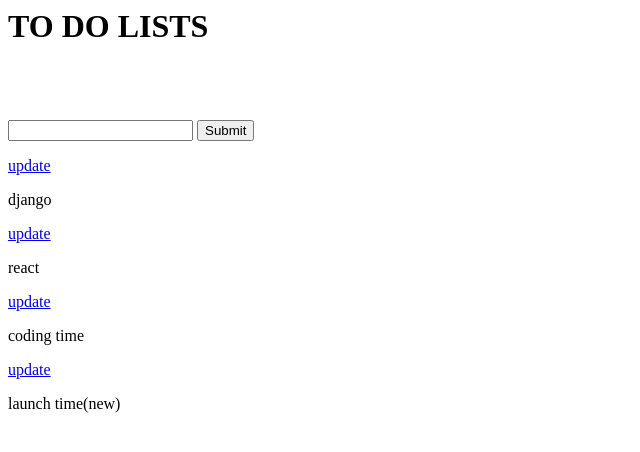
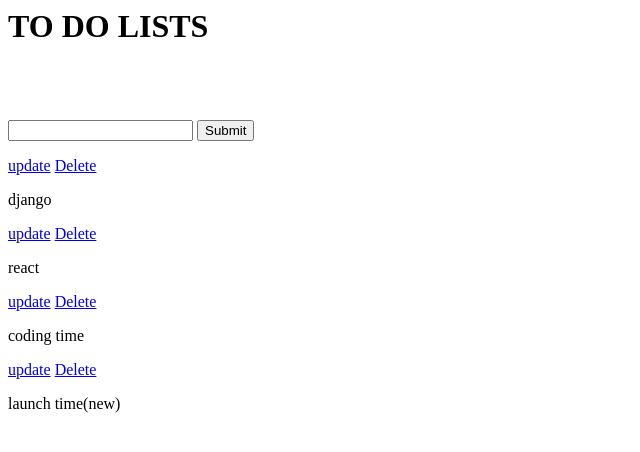
Before and after one commit to theonlybhishan/TO-DO-app, a Django app: page / in a window 1280 px wide. Shown: the top 452 px of the page, without its empty margins (0-640 px from the left). Run offline with Django 3.2, Linux system fonts and the light colour scheme; data comes from the database, SQL or seed files in the repository; both versions use the stored data as it was after the commit.

Commit message:
django completed just front remaining

```diff
--- a/templates/todo/index.html
+++ b/templates/todo/index.html
@@ -9,6 +9,7 @@
 {% for x in tasks %}
     <div>
         <a href="{% url 'update_task' x.id%}">update</a>
+        <a href="{% url 'delete_task' x.id%}">Delete</a>
         <p>{{x}}</p>
     </div>
 {% endfor %}
--- a/todo/urls.py
+++ b/todo/urls.py
@@ -4,5 +4,6 @@ from .import views
 
 urlpatterns=[
     path('', views.index, name='list'),
-    path('update_task/<str:pk>/', views.updateTask, name='update_task')
+    path('update_task/<str:pk>/', views.updateTask, name='update_task'),
+    path('delete/<str:pk>', views.deleteTask, name='delete_task'),
 ]
--- a/todo/views.py
+++ b/todo/views.py
@@ -26,5 +26,20 @@ def updateTask(request,pk):
     if request.method == 'POST':
         form= TaskForm(request.POST, instance= task)
 
+        if form.is_valid():
+            form.save()
+            return redirect('/')
+
     context={'form':form}
     return render(request, 'todo/update_task.html', context)
+
+def deleteTask(request, pk):
+    item =Task.objects.get(id=pk)
+
+    if request.method =='POST':
+        item.delete()
+        return redirect('/')
+
+
+    context={'item':item}
+    return render(request, 'todo/delete.html', context)
```
Also changed, not shown: templates/todo/delete.html (added, +8 -0 lines), db.sqlite3.
